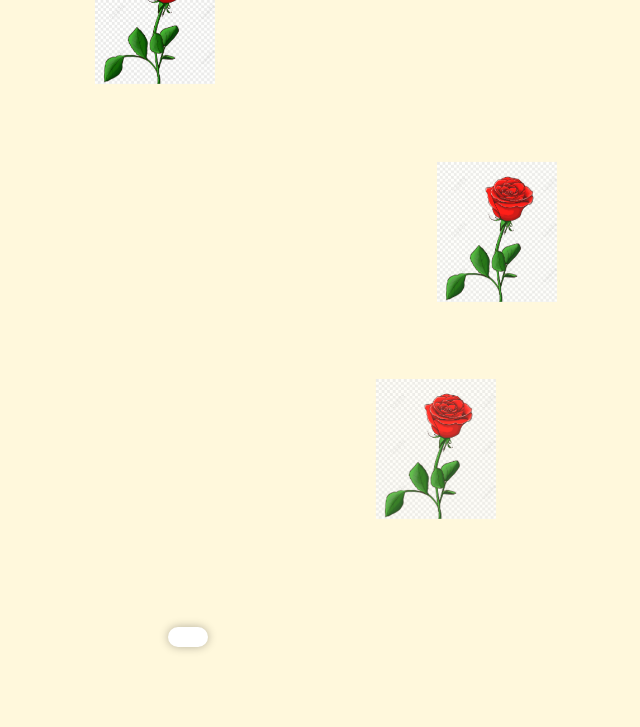
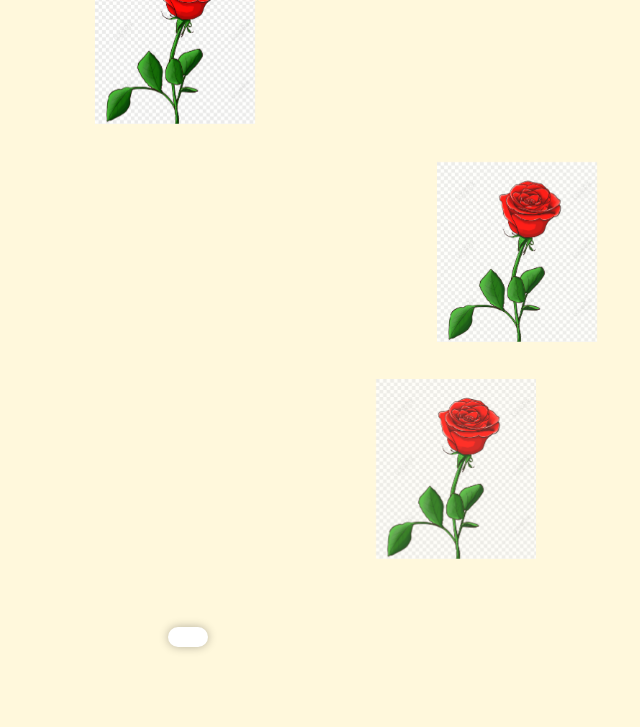
Before and after one commit to Conejo-Escritor-2/Conejo-Escritor-2.io, a plain HTML site: page Index.html in a window 1280 px wide. Shown: the part 73-800 px from the top of the page, without its empty margins (452-1092 px from the left). Drawn offline with Linux system fonts and the light colour scheme.

Commit message:
Update Index.html

```diff
--- a/Index.html
+++ b/Index.html
@@ -14,8 +14,8 @@
 
     .rosa {
       position: absolute;
-      width: 120px;
-      height: 140px;
+      width: 160px;
+      height: 180px;
       cursor: pointer;
       animation: caer 6s linear forwards;
       background-size: cover;
```
